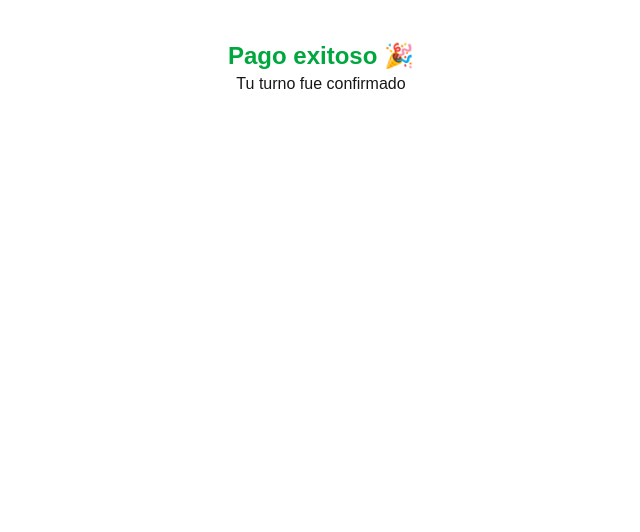
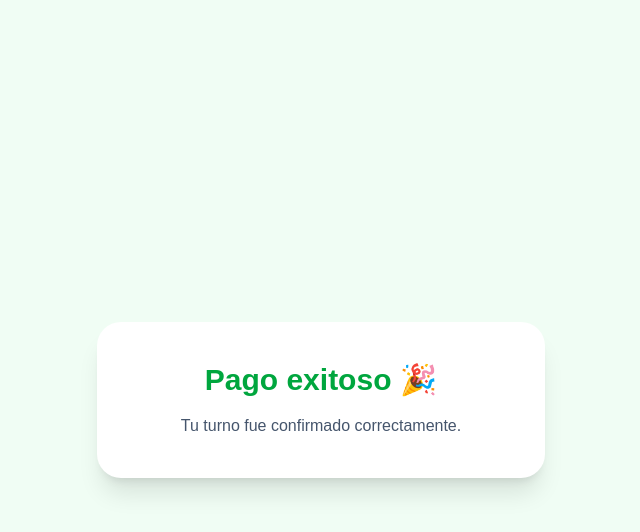
Before and after one commit to LucasVillaboa/med-turnos, a Next.js app: page /exito in a window 1280 px wide. Shown: the top 532 px of the page, without its empty margins (319-959 px from the left). Built offline with nearby package versions, Linux system fonts and the light colour scheme; no server answers.

Commit message:
configenviomail

```diff
--- a/package.json
+++ b/package.json
@@ -12,7 +12,8 @@
     "@supabase/supabase-js": "^2.105.1",
     "next": "16.2.4",
     "react": "19.2.4",
-    "react-dom": "19.2.4"
+    "react-dom": "19.2.4",
+    "resend": "^6.12.3"
   },
   "devDependencies": {
     "@tailwindcss/postcss": "^4",
--- a/src/app/exito/page.tsx
+++ b/src/app/exito/page.tsx
@@ -1,39 +1,50 @@
 "use client";
 
 import { useEffect } from "react";
-import { createClient } from "@supabase/supabase-js";
-
-const supabase = createClient(
-  process.env.NEXT_PUBLIC_SUPABASE_URL!,
-  process.env.NEXT_PUBLIC_SUPABASE_ANON_KEY!
-);
 
 export default function Exito() {
 
   useEffect(() => {
+
     const turno = localStorage.getItem("turno");
 
     if (!turno) return;
 
-    const data = JSON.parse(turno);
+    const confirmar = async () => {
 
-    const guardar = async () => {
-      const { error } = await supabase.from("turnos").insert([data]);
+      const data = JSON.parse(turno);
 
-      if (!error) {
-        localStorage.removeItem("turno"); //  evita duplicados
+      const res = await fetch("/api/confirmar", {
+        method: "POST",
+        headers: {
+          "Content-Type": "application/json",
+        },
+        body: JSON.stringify(data),
+      });
+
+      if (res.ok) {
+        localStorage.removeItem("turno");
       }
     };
 
-    guardar();
+    confirmar();
+
   }, []);
 
   return (
-    <div className="p-10 text-center">
-      <h1 className="text-2xl font-bold text-green-600">
-        Pago exitoso 🎉
-      </h1>
-      <p>Tu turno fue confirmado</p>
+    <div className="min-h-screen flex items-center justify-center bg-green-50 px-4">
+
+      <div className="bg-white p-10 rounded-3xl shadow-xl text-center max-w-md w-full">
+
+        <h1 className="text-3xl font-bold text-green-600 mb-4">
+          Pago exitoso 🎉
+        </h1>
+
+        <p className="text-slate-600">
+          Tu turno fue confirmado correctamente.
+        </p>
+
+      </div>
     </div>
   );
 }
```
Also changed, not shown: src/app/api/confirmar/route.ts (added), 1 other file (tests, documents, lock files or other folders).
